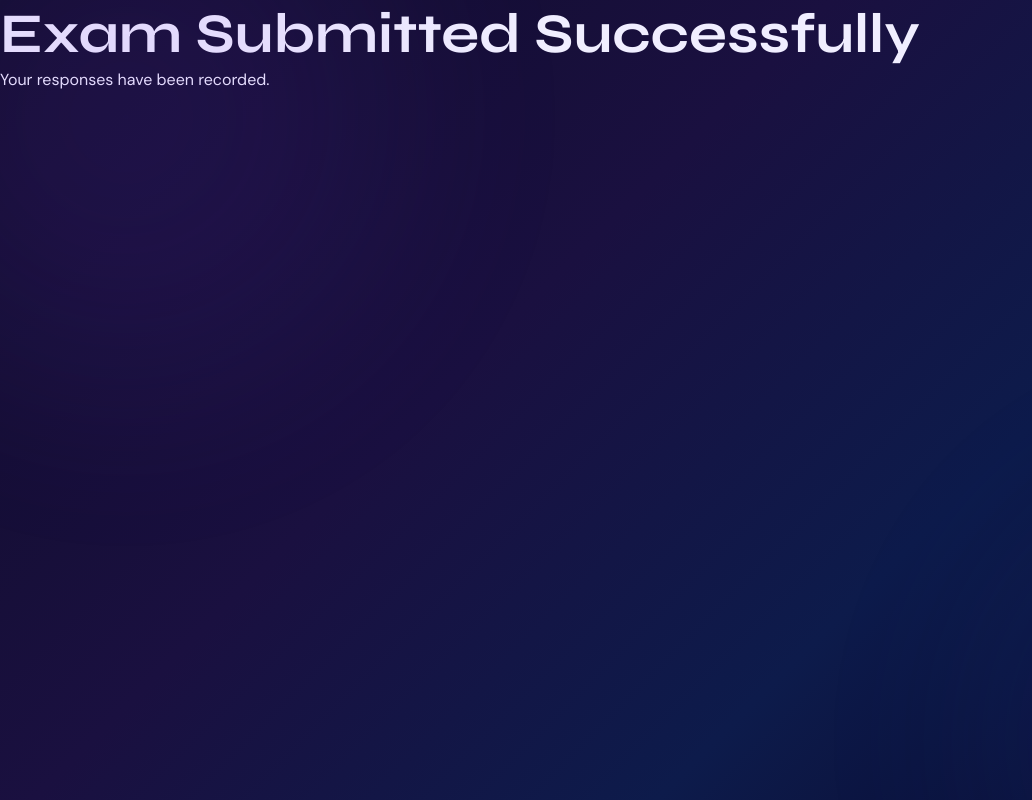
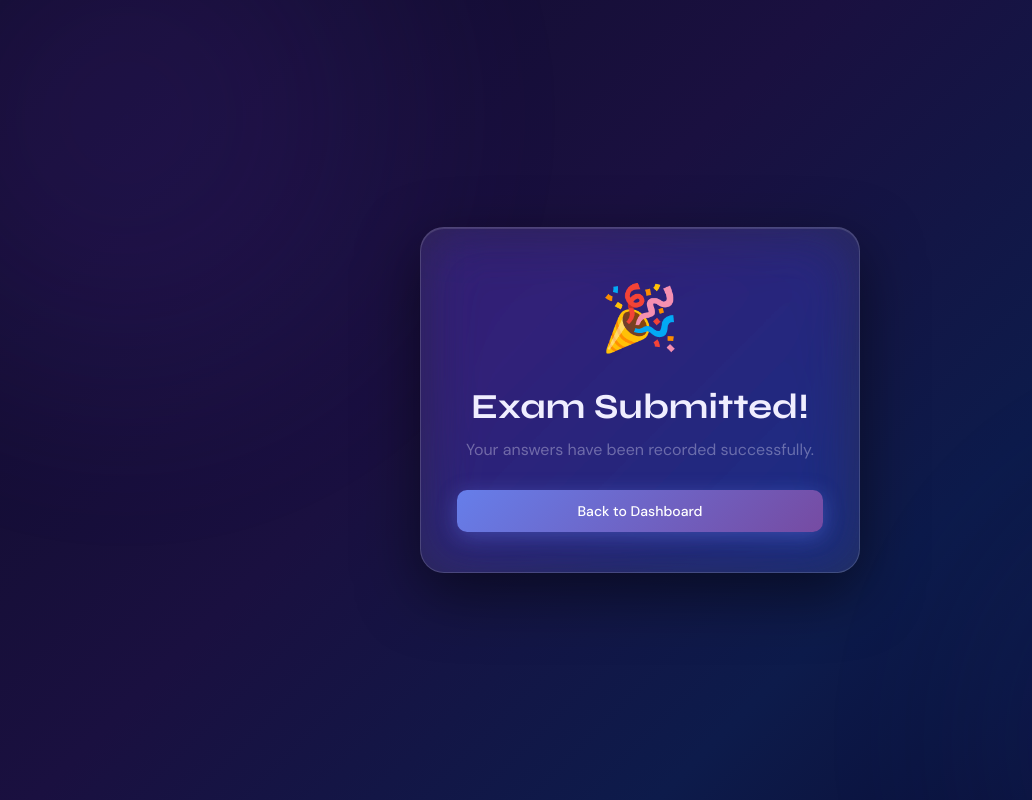
Before and after one commit to kunalpatida/Online-exam-anti-cheat, a React (Vite) app in the folder frontend/: page /exam-submitted in a window 1280 px wide. Shown: the whole page, without its empty margins (0-1032 px from the left). Built offline with nearby package versions, Linux system fonts and the light colour scheme.

Commit message:
Update ExamSubmitted.jsx

```diff
--- a/frontend/src/pages/ExamSubmitted.jsx
+++ b/frontend/src/pages/ExamSubmitted.jsx
@@ -1,44 +1,15 @@
-import { useLocation } from "react-router-dom";
+import { useNavigate } from "react-router-dom";
 
 export default function ExamSubmitted() {
-
-  const location = useLocation();
-  const result = location.state?.result;
-
+  const navigate = useNavigate();
   return (
-
-    <div className="min-h-screen flex items-center justify-center bg-gradient-to-br from-green-100 to-blue-200">
-
-      <div className="bg-white p-10 rounded-xl shadow-xl text-center max-w-lg">
-
-        <h1 className="text-3xl font-bold text-green-600 mb-4">
-          Exam Submitted Successfully
-        </h1>
-
-        <p className="text-gray-600 mb-6">
-          Your responses have been recorded.
-        </p>
-
-        {result && (
-
-          <div className="bg-gray-100 p-6 rounded-lg mt-4">
-
-            <h2 className="text-xl font-semibold mb-2">
-              Your Result
-            </h2>
-
-            <p className="text-lg">
-              Score: <b>{result.score}</b>
-            </p>
-
-          </div>
-
-        )}
-
+    <div className="auth-page">
+      <div className="auth-card glass-strong anim-scale-in" style={{ textAlign: "center" }}>
+        <div style={{ fontSize: 64, marginBottom: 16 }}>🎉</div>
+        <h2 style={{ marginBottom: 8 }}>Exam Submitted!</h2>
+        <p style={{ color: "var(--text-muted)", marginBottom: 28 }}>Your answers have been recorded successfully.</p>
+        <button className="btn btn-primary btn-full" onClick={() => navigate("/dashboard")}>Back to Dashboard</button>
       </div>
-
     </div>
-
   );
-
 }
```
